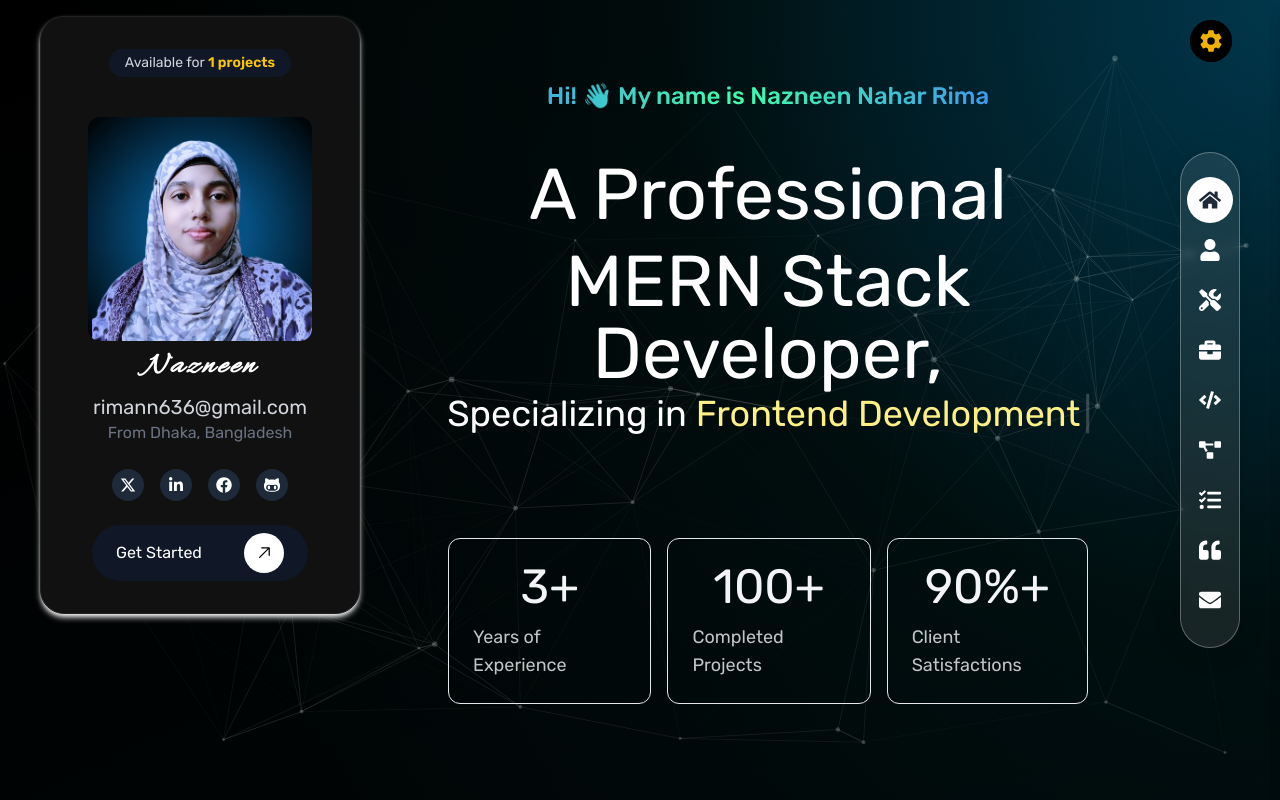
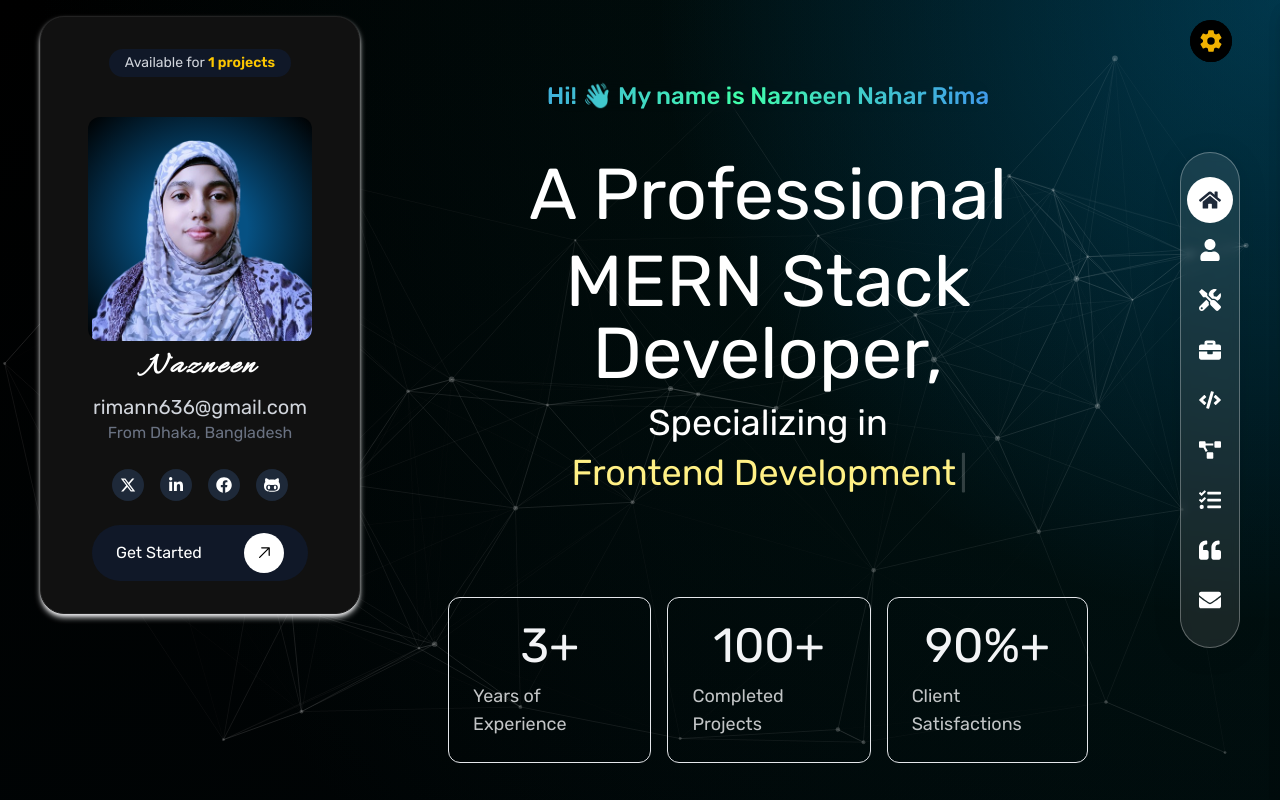
Before and after one commit to nazneen636/Apexcify_Technologys_task_2, a React (Vite) app: page / in a window 1280 px wide. Shown: the top 800 px of the page. Built offline with nearby package versions, Linux system fonts and the light colour scheme.

Commit message:
intro hfix  fix

```diff
--- a/src/components/homeComponent/Intor.jsx
+++ b/src/components/homeComponent/Intor.jsx
@@ -43,7 +43,8 @@ const Intor = () => {
             <span className="text-yellow"> MERN Stack </span>Developer,{" "}
           </h2>
           <h2 className="mt-1 text-center md:text-4xl">
-            <span className="">Specializing in</span>{" "}
+            <span className="leading-relaxed">Specializing in</span>
+            <br />
             <span className="md:text-4xl  text-yellow-200">{text}</span>
             <Cursor cursorColor="white" />
           </h2>
```
